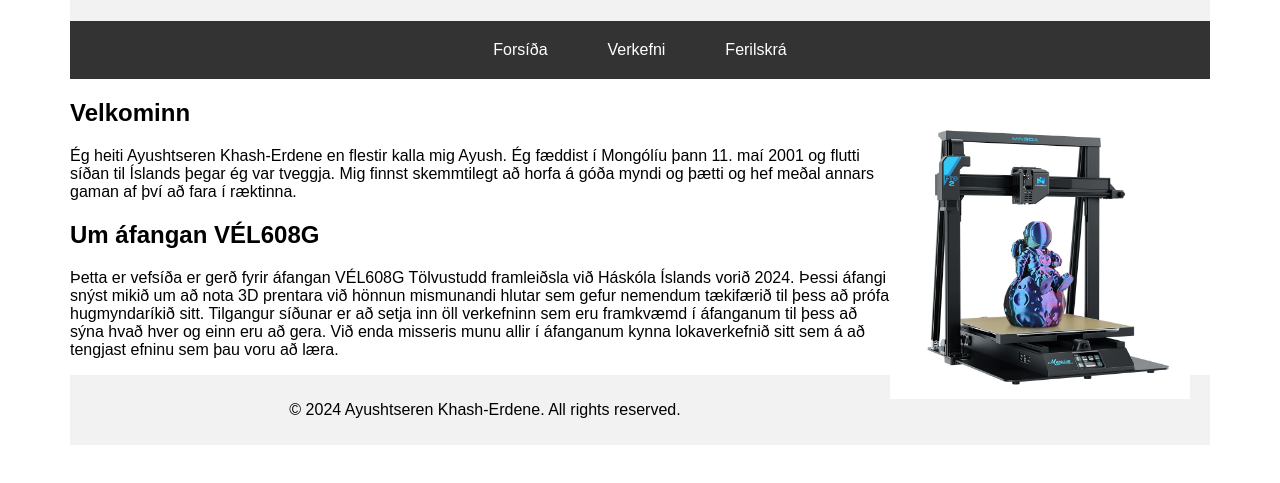
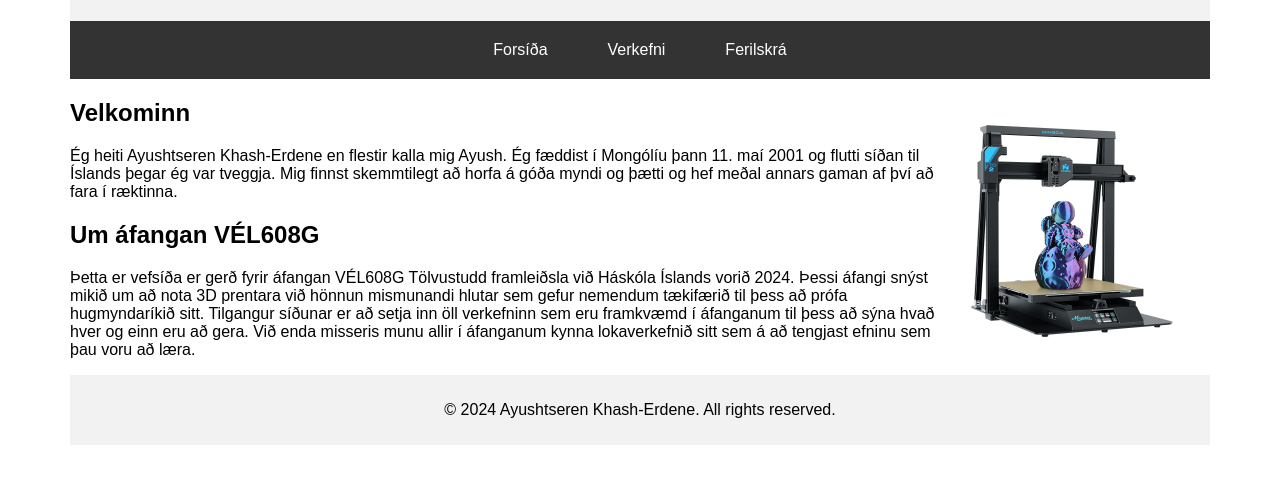
Before and after one commit to Heilameistari/Ayushweb1, a plain HTML site: page index.html in a window 1280 px wide. Shown: the part 119-602 px from the top of the page. Drawn offline with Linux system fonts and the light colour scheme.

Commit message:
Add files via upload

```diff
--- a/index.html
+++ b/index.html
@@ -97,7 +97,7 @@
     <main>
         <section id="home">
             <div class="profile-image">
-                <img src="3dprentadgeimfari.webp" height="300" alt="Profile Image">
+                <img src="3dprentadgeimfari.webp" height="250" alt="Profile Image">
             </div>
             <h2>Velkominn</h2>
             <p>Ég heiti Ayushtseren Khash-Erdene en flestir kalla mig Ayush. Ég fæddist í Mongólíu þann 11. maí 2001 og flutti síðan til Íslands þegar ég var tveggja. Mig finnst skemmtilegt að horfa á góða myndi og þætti og hef  meðal annars gaman af því að fara í ræktinna. </p>
```
